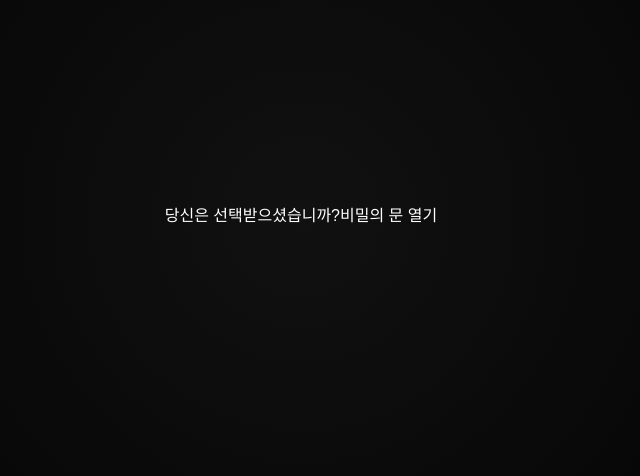
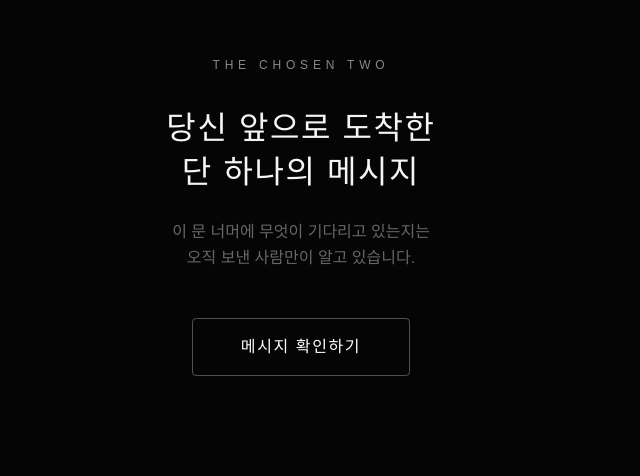
Before and after one commit to Yunseong0227/The-Chosen-Two, a Next.js app: page /join/1 in a window 1280 px wide. Shown: the part 184-660 px from the top of the page, without its empty margins (339-979 px from the left). Built offline with nearby package versions, Linux system fonts and the light colour scheme; no server answers; the database is empty.

Commit message:
rading ui,ux

```diff
--- a/app/join/[username]/join.module.css
+++ b/app/join/[username]/join.module.css
@@ -1,119 +1,72 @@
+/* 전체 배경을 진한 흑색으로 덮어 몰입감을 줍니다 */
 .container {
   min-height: 100vh;
+  background-color: #050505; /* 거의 완전한 검정 */
+  color: #f5f5f5; /* 눈이 아프지 않은 부드러운 흰색 */
   display: flex;
+  justify-content: center;
   align-items: center;
-  justify-content: center;
-  background-color: #000;
-  color: #fff;
+  font-family: 'Pretendard', sans-serif; /* 깔끔한 폰트 추천 */
   padding: 20px;
-  background-image: radial-gradient(circle at center, #111 0%, #000 100%);
 }
 
-.loader {
-  font-size: 1.2rem;
-  color: #888;
-  letter-spacing: 0.2rem;
-  animation: pulse 1.5s infinite alternate;
+/* 텍스트가 안개처럼 서서히 나타나는 효과 */
+.landingContent {
+  text-align: center;
+  animation: slowFadeIn 2s ease-out forwards;
 }
 
-.card {
-  background: rgba(10, 10, 10, 0.8);
-  border: 1px solid #333;
-  border-radius: 12px;
-  padding: 3rem 2rem;
-  max-width: 450px;
-  width: 100%;
-  text-align: center;
-  box-shadow: 0 0 30px rgba(0, 0, 0, 0.5);
-}
-
-.header {
+.topBadge {
+  font-size: 0.75rem;
+  letter-spacing: 0.4em; /* 글자 사이를 넓게 띄워 고급스럽게 */
+  color: #888;
   margin-bottom: 2rem;
 }
 
-.eyebrow {
-  font-size: 0.8rem;
-  color: #888;
-  letter-spacing: 0.2rem;
+.title {
+  font-size: 2rem;
+  font-weight: 300; /* 얇은 글씨체로 진중함을 줌 */
+  line-height: 1.4;
+  margin-bottom: 1.5rem;
+  letter-spacing: 0.05em;
 }
 
-.inviterName {
-  font-size: 2.5rem;
-  color: #fff;
-  margin-top: 0.5rem;
-  letter-spacing: 0.1rem;
+.subtitle {
+  font-size: 1rem;
+  color: #666; /* 텍스트의 위계(중요도)를 낮춤 */
+  line-height: 1.6;
+  margin-bottom: 3rem;
+  font-weight: 300;
 }
 
-.messageBox {
-  background: #111;
-  border-left: 3px solid #4ade80;
-  padding: 1.5rem;
-  margin-bottom: 2.5rem;
-  text-align: left;
-  border-radius: 0 8px 8px 0;
+/* 어떤 감정이든 담아낼 수 있는 절제된 버튼 */
+.enterButton {
+  background: transparent;
+  border: 1px solid rgba(255, 255, 255, 0.3);
+  color: #fff;
+  padding: 16px 48px;
+  font-size: 1rem;
+  letter-spacing: 0.1em;
+  cursor: pointer;
+  transition: all 0.4s ease;
+  border-radius: 4px; /* 살짝 둥근 모서리로 날카로움 중화 */
 }
 
-.messageText {
-  font-size: 1.1rem;
-  line-height: 1.6;
-  color: #ddd;
-  font-style: italic;
+.enterButton:hover {
+  background: #fff;
+  color: #000;
+  border-color: #fff;
+  box-shadow: 0 0 20px rgba(255, 255, 255, 0.2); /* 은은한 빛 효과 */
 }
 
-.statusBox {
-  display: flex;
-  align-items: center;
-  justify-content: center;
-  gap: 10px;
-  margin-bottom: 2rem;
-  font-size: 1.1rem;
-  color: #aaa;
+/* 등장 애니메이션 */
+@keyframes slowFadeIn {
+  0% {
+    opacity: 0;
+    transform: translateY(10px);
+  }
+  100% {
+    opacity: 1;
+    transform: translateY(0);
+  }
 }
-
-.highlight {
-  color: #f87171; /* 남은 자리가 적을 때 긴장감을 주는 빨간색 포인트 */
-  font-weight: bold;
-  font-size: 1.3rem;
-}
-
-.pulse {
-  width: 10px;
-  height: 10px;
-  background-color: #f87171;
-  border-radius: 50%;
-  animation: pulse 1s infinite alternate;
-}
-
-.joinButton {
-  width: 100%;
-  padding: 16px;
-  font-size: 1.1rem;
-  font-weight: bold;
-  background-color: #4ade80;
-  color: #000;
-  border: none;
-  border-radius: 6px;
-  cursor: pointer;
-  transition: all 0.3s ease;
-  letter-spacing: 0.1rem;
-}
-
-.joinButton:hover:not(:disabled) {
-  background-color: #22c55e;
-  box-shadow: 0 0 20px rgba(74, 222, 128, 0.4);
-}
-
-.joinButton:disabled {
-  background-color: #333;
-  color: #666;
-  cursor: not-allowed;
-}
-
-/* 에러 화면 스타일 */
-.errorTitle { color: #f87171; font-size: 2rem; margin-bottom: 1rem; }
-.errorText { color: #888; }
-
-@keyframes pulse {
-  from { opacity: 0.4; transform: scale(0.9); }
-  to { opacity: 1; transform: scale(1.1); }
-}
--- a/app/join/[username]/page.tsx
+++ b/app/join/[username]/page.tsx
@@ -99,12 +99,19 @@ export default function JoinPage() {
   // 1. 첫 화면 (Landing)
   if (step === 'LANDING') {
     return (
-      <div className={styles.container}>
-        <h1 className={styles.title}>당신은 선택받으셨습니까?</h1>
-        <button className={styles.enterButton} onClick={() => setStep('LOADING')}>
-          비밀의 문 열기
-        </button>
-      </div>
+      <main className={styles.container}>
+        <div className={styles.landingContent}>
+          <div className={styles.topBadge}>THE CHOSEN TWO</div>
+          <h1 className={styles.title}>당신 앞으로 도착한<br/>단 하나의 메시지</h1>
+          <p className={styles.subtitle}>
+            이 문 너머에 무엇이 기다리고 있는지는<br/>
+            오직 보낸 사람만이 알고 있습니다.
+          </p>
+          <button className={styles.enterButton} onClick={() => setStep('LOADING')}>
+            메시지 확인하기
+          </button>
+        </div>
+      </main>
     );
   }
   // 2. 로딩 화면 (Loading)
```
